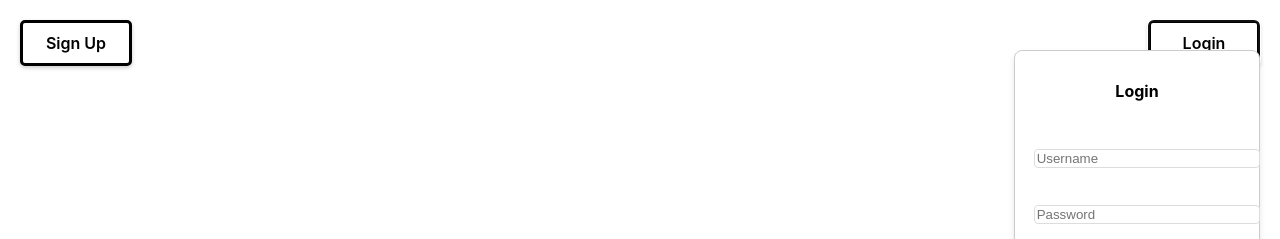
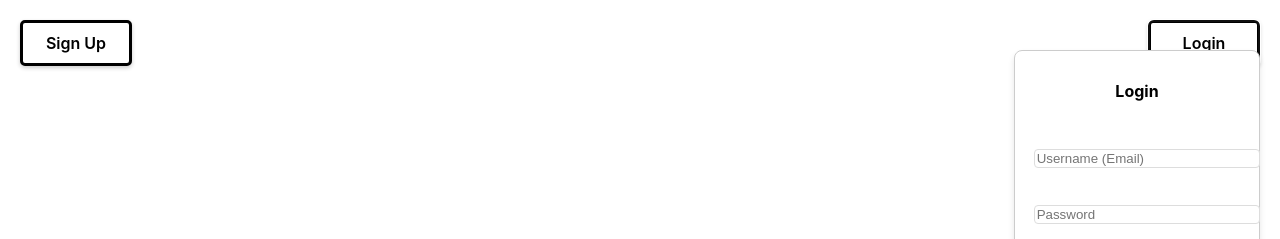
Before and after one commit to tulloch022/marathoner, a React (Vite) app: page / in a window 1280 px wide. Both pictures are taken after a click on the button "Login". Shown: the top 239 px of the page. Built offline with nearby package versions, Linux system fonts and the light colour scheme.

Commit message:
implemented firebase for login form

```diff
--- a/src/components/LoginForm.tsx
+++ b/src/components/LoginForm.tsx
@@ -1,14 +1,23 @@
 import { useState, useRef, useEffect } from "react";
+import { signIn } from "../services/authService"; // Import the signIn function from authService
 
 const LoginForm = ({ onClose }: { onClose: () => void }) => {
   const [username, setUsername] = useState("");
   const [password, setPassword] = useState("");
+  const [error, setError] = useState<string | null>(null); // To handle error messages
   const formRef = useRef<HTMLDivElement>(null);
 
-  const handleSubmit = (e: React.FormEvent) => {
+  const handleSubmit = async (e: React.FormEvent) => {
     e.preventDefault();
-    console.log("Logging in with:", username, password);
-    onClose();
+    try {
+      // Call the signIn function from authService to log in the user
+      const user = await signIn(username, password); // Passing username (email) and password to Firebase
+      console.log("User logged in:", user); // You can use this to handle the logged-in user (e.g., redirect)
+      onClose(); // Close the form after successful login
+    } catch (error) {
+      // Handle any error that occurs during login (e.g., incorrect credentials)
+      setError(error instanceof Error ? error.message : "An unexpected error occurred");
+    }
   };
 
   // Close login form when clicking outside
@@ -27,9 +36,10 @@ const LoginForm = ({ onClose }: { onClose: () => void }) => {
     <div ref={formRef} className="login-popup">
       <form onSubmit={handleSubmit}>
         <h3>Login</h3>
+        {error && <div className="error">{error}</div>} {/* Display error message if any */}
         <input
           type="text"
-          placeholder="Username"
+          placeholder="Username (Email)"
           value={username}
           onChange={(e) => setUsername(e.target.value)}
         />
```
